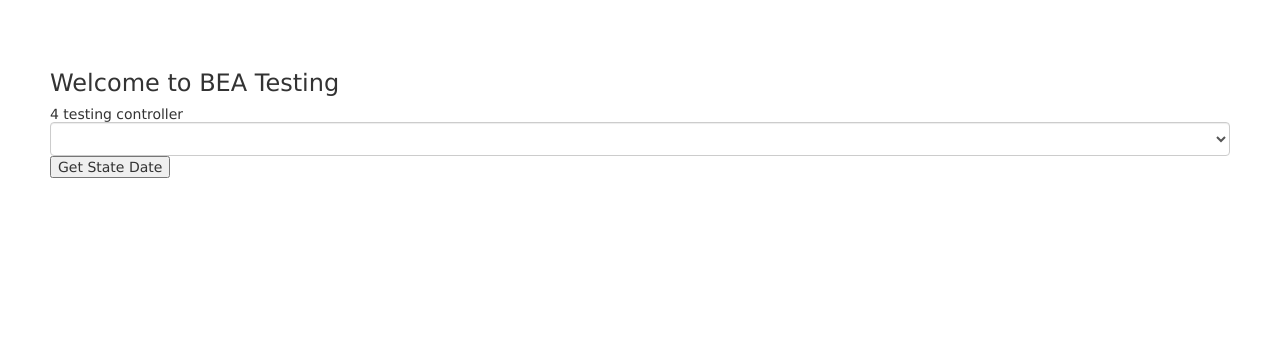
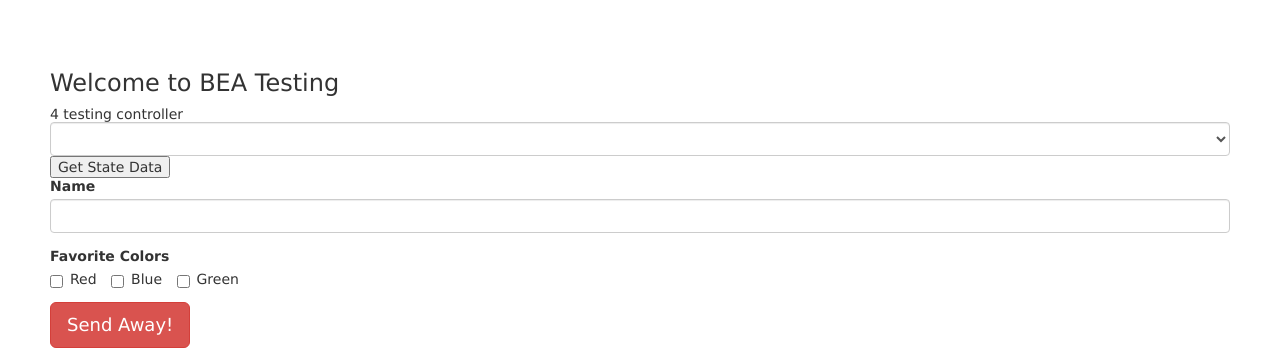
Before and after one commit to KyleRattet/BEA_testing, a website: page client/views/index.html in a window 1280 px wide. Shown: the top 361 px of the page. Drawn offline with nearby package versions, Linux system fonts and the light colour scheme; files that its build step writes are made by us from their sources.

Commit message:
building out search parameters, WIP

```diff
--- a/client/js/controllers.js
+++ b/client/js/controllers.js
@@ -33,8 +33,15 @@
   getInfo('/api/v1/data/census');
  };
 
+ // $scope.educationInput = function () {
+ //    console.log("education input firing")
+ //    $scope.checkboxModel = {
+ //      value1: ""
+ //    };
+ //    console.log($scope.checkboxModel, "checkbox model");
+ // };
 
-
+ $scope.formData = {};
 
 
 
--- a/client/views/index.html
+++ b/client/views/index.html
@@ -22,8 +22,60 @@
       <option value="09">Connecticut</option>
       <option value="10">Delaware</option>
     </select>
-    <button ng-click="getData()">Get State Date</button>
+    <button ng-click="getData()">Get State Data</button>
 
+    <!-- <form>
+      <div class="checkbox">
+        <label>
+          <input type="checkbox" value="DP05_0001E" ng-model="checkboxModel"
+          >Population (DP05_0001E)
+        </label>
+      </div>
+      <div class="checkbox">
+        <label>
+          <input type="checkbox" value="DP02_0066PE">Percent High School Educated (DP02_0066PE)
+        </label>
+      </div>
+       <div class="checkbox">
+        <label>
+          <input type="checkbox" value="DP02_0067PE">Percent Bachelors of Higher (DP02_0067PE)
+        </label>
+      </div>
+      <button type="submit" class="btn btn-default" ng-click="educationInput()">Submit</button>
+    </form> -->
+    <form>
+
+        <!-- NAME INPUT -->
+        <div class="form-group">
+            <label>Name</label>
+            <input type="text" class="form-control" name="name" ng-model="formData.name">
+        </div>
+
+        <!-- =============================================== -->
+        <!-- ALL OUR CHECKBOXES AND RADIO BOXES WILL GO HERE -->
+        <!-- =============================================== -->
+          <label>Favorite Colors</label>
+    <div class="form-group">
+        <label class="checkbox-inline">
+            <input type="checkbox" name="favoriteColors" ng-model="formData.favoriteColors.red"> Red
+        </label>
+        <label class="checkbox-inline">
+            <input type="checkbox" name="favoriteColors" ng-model="formData.favoriteColors.blue"> Blue
+        </label>
+        <label class="checkbox-inline">
+            <input type="checkbox" name="favoriteColors" ng-model="formData.favoriteColors.green"> Green
+        </label>
+    </div>
+        <!-- SUBMIT BUTTON (DOESNT DO ANYTHING) -->
+        <button type="submit" class="btn btn-danger btn-lg">Send Away!</button>
+
+    </form>
+
+    <!-- SHOW OFF OUR FORMDATA OBJECT -->
+    <h2>Sample Form Object</h2>
+    <pre>
+        {{ formData }}
+    </pre>
      <script type="text/javascript" src="//code.jquery.com/jquery-2.1.4.min.js"></script>
     <script src="https://ajax.googleapis.com/ajax/libs/angularjs/1.3.15/angular.min.js">
     </script>
--- a/server/routes/api.js
+++ b/server/routes/api.js
@@ -59,7 +59,8 @@
   // console.log(req.query, "req query server side");
   var state = req.query.state;
   console.log(state, "state from server side");
-  var url = "http://api.census.gov/data/2010/sf1?key="+CENS_id+"&get=PCT012A015,PCT012A119&for=state:"+state;
+  // var url = "http://api.census.gov/data/2010/sf1?key="+CENS_id+"&get=PCT012A015,PCT012A119&for=state:"+state;
+  var url = "http://api.census.gov/data/2013/acs5?get=NAME,B01001_001E&for=state:"+state+"&key="+CENS_id;
 
   http.get(url, function(response) {
       var body = '';
@@ -81,7 +82,7 @@
 
 
 //Alabama Population (state code 01)
-var url = "http://api.census.gov/data/2013/acs5?get=NAME,B01001_001E&for=state:01&key="+CENS_id;
+
 
 //Colorado Population (state code 08)
 var url = "http://api.census.gov/data/2013/acs5?get=NAME,B01001_001E&for=state:08&key="+CENS_id;
```
